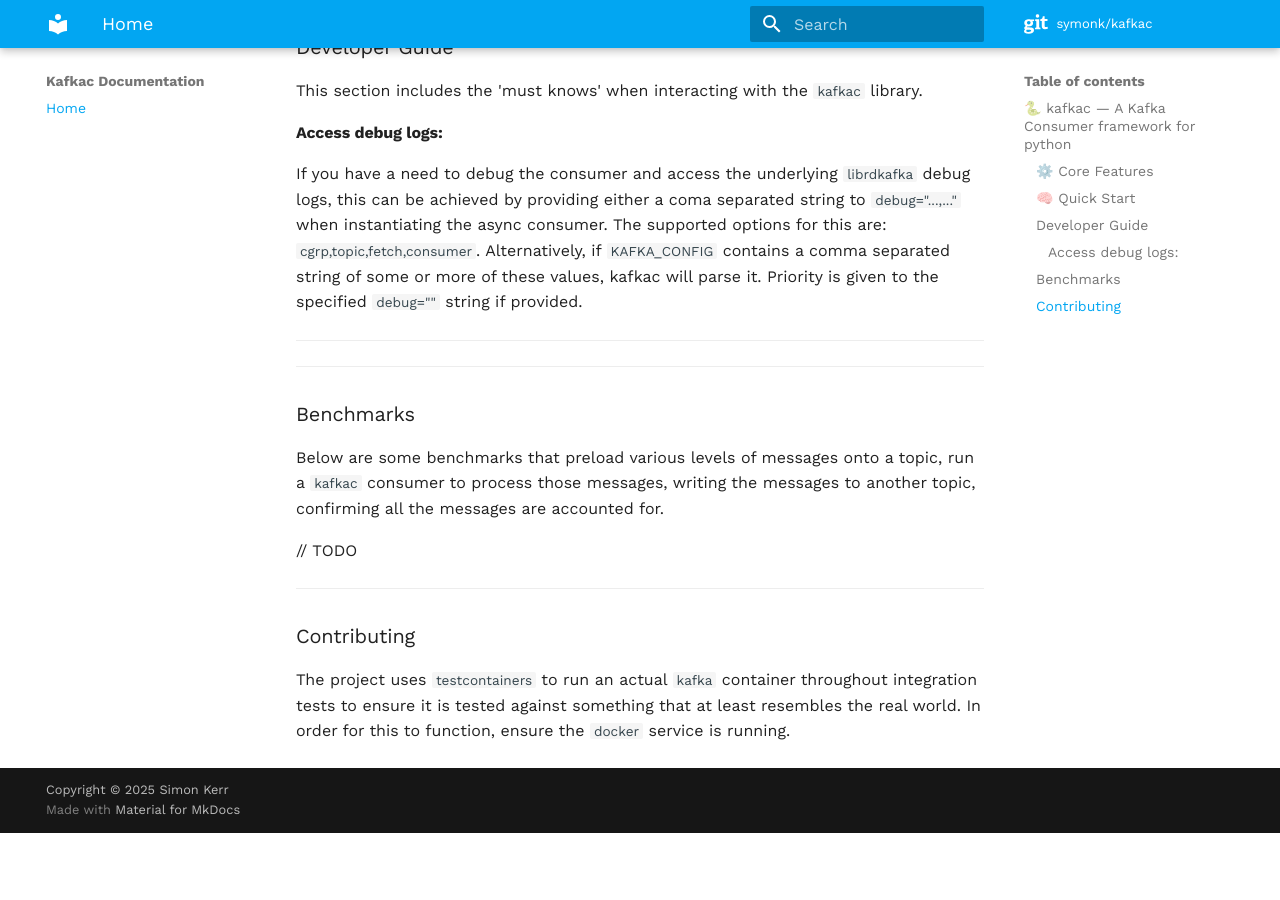
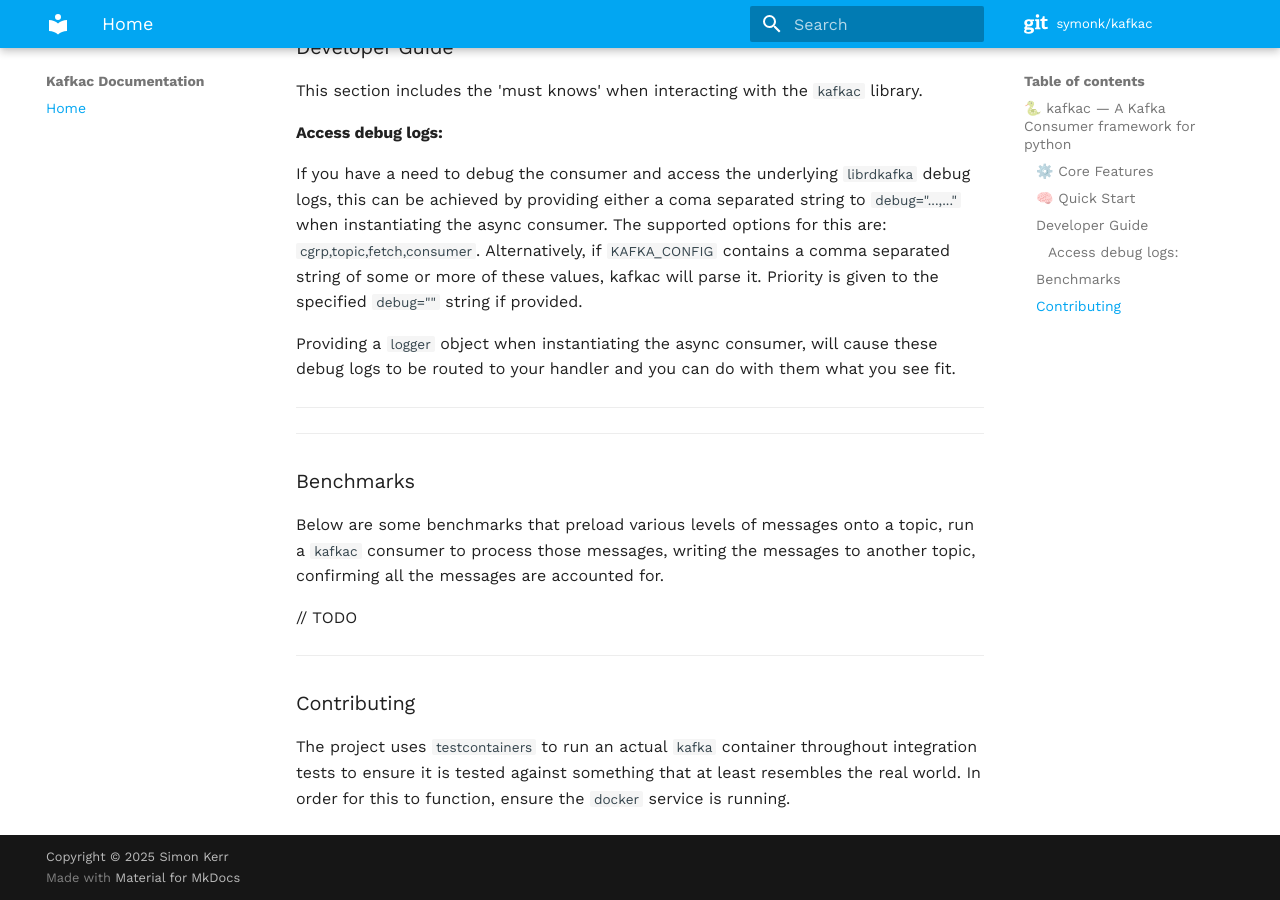
Before and after one commit to symonk/kafkac, an MkDocs documentation site: the page built from docs/index.md, in a window 1280 px wide and 900 px high, scrolled down 1578 px. Built offline with MkDocs 1.6.1 and Material for MkDocs 9.7.7, drawn with Linux system fonts in a browser that asks for light colours; comment, search, counter and statistics services are not loaded; before the commit the page ends 2411 px from its top, so only the background shows below that.

Commit message:
adding docs around `debug` logging

```diff
--- a/docs/index.md
+++ b/docs/index.md
@@ -73,6 +73,9 @@ by providing either a coma separated string to `debug="...,..."` when instantiat
 for this are: `cgrp,topic,fetch,consumer`.  Alternatively, if `KAFKA_CONFIG` contains a comma separated string of some or more
 of these values, kafkac will parse it.  Priority is given to the specified `debug=""` string if provided.
 
+Providing a `logger` object when instantiating the async consumer, will cause these
+debug logs to be routed to your handler and you can do with them what you see fit.
+
 ---
 
 
```
